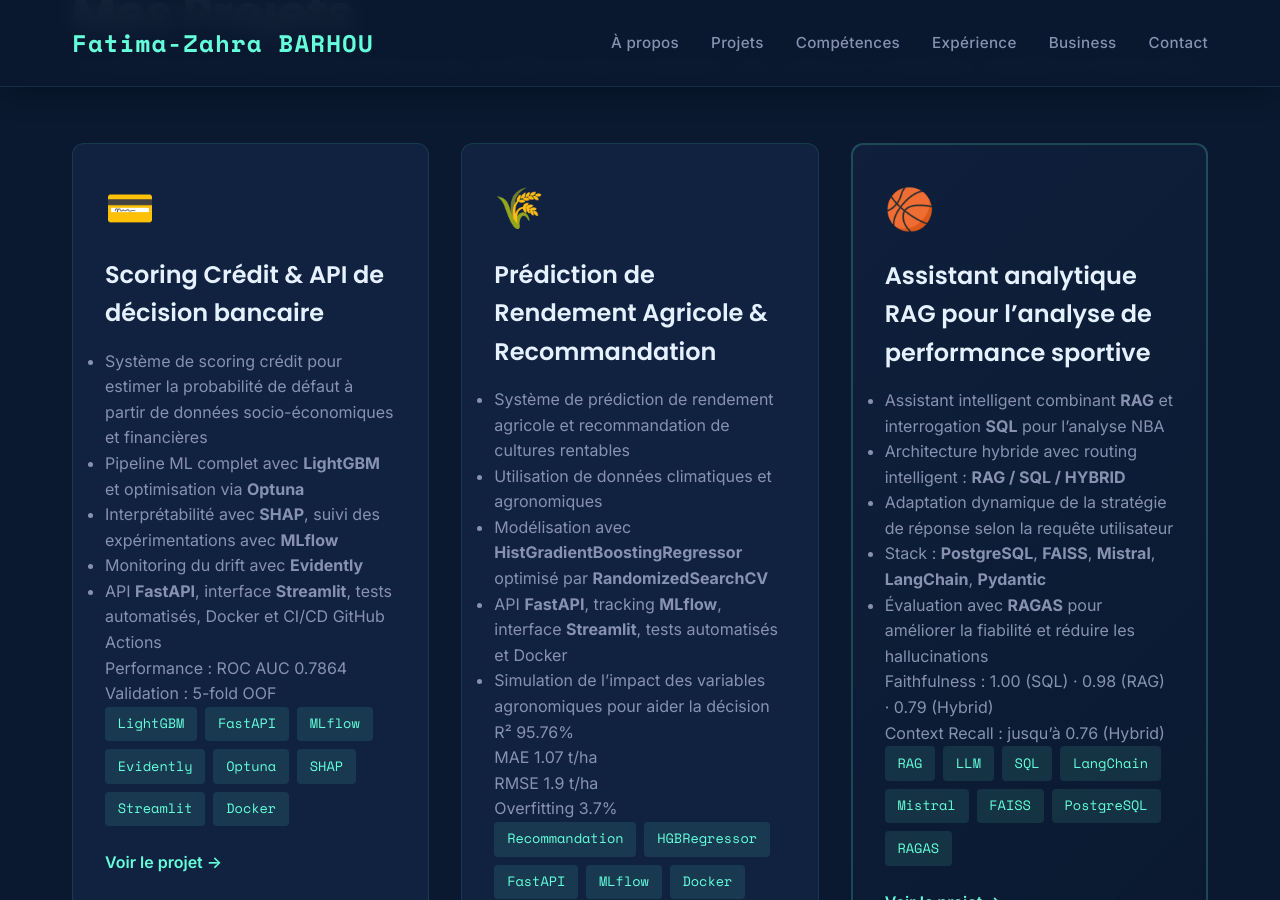
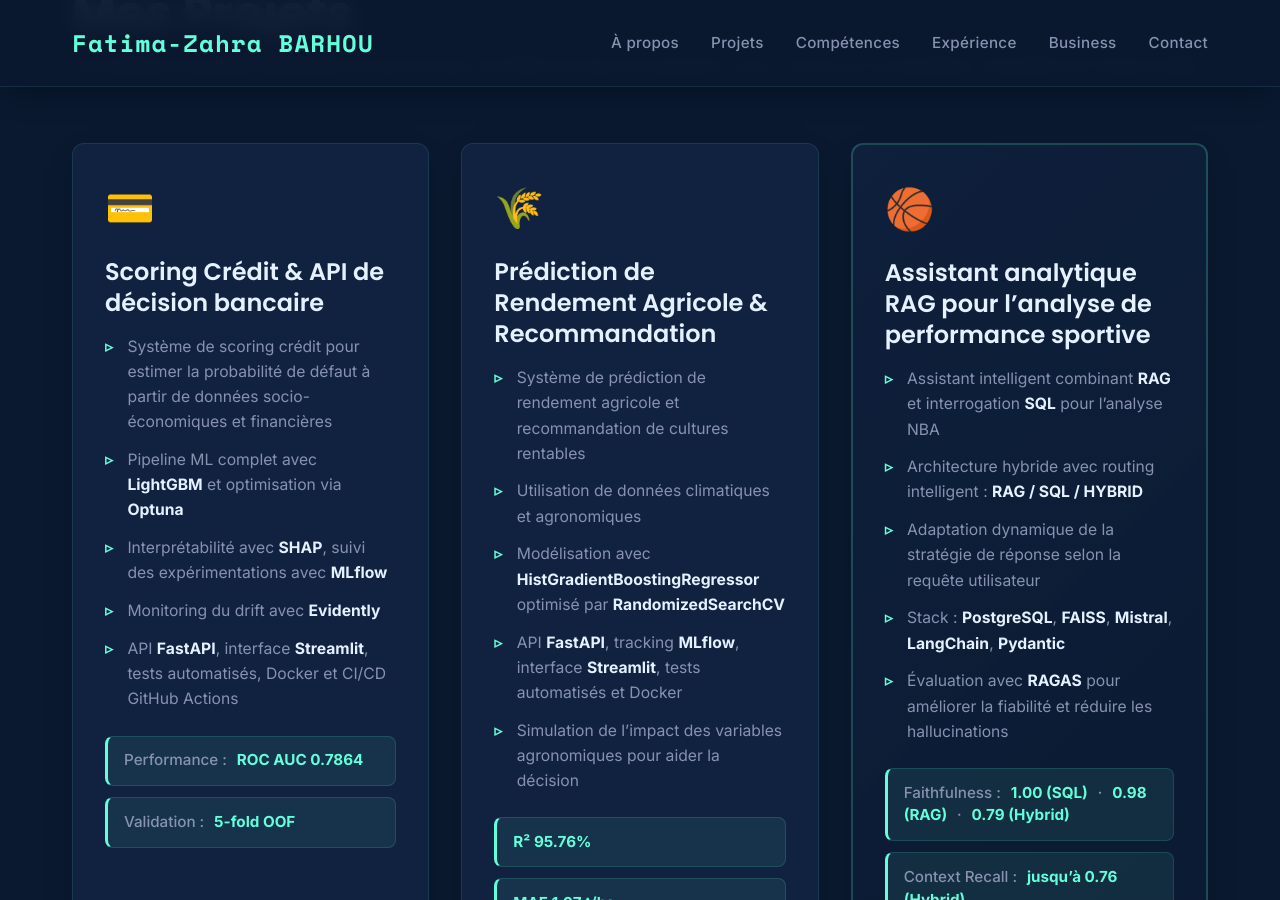
Before and after one commit to Fatima-ZahraB/Fatima-ZahraB.github.io, a Jekyll site: the page built from index.html, in a window 1280 px wide and 900 px high, scrolled down 2078 px. Built offline with Jekyll 4.4.1, drawn with Linux system fonts in a browser that asks for light colours.

Commit message:
Enhance project card styles with list and metrics
Added styles for project list and metrics sections.

```diff
--- a/assets/css/style.scss
+++ b/assets/css/style.scss
@@ -292,7 +292,6 @@ section {
   background: var(--surface-light);
 }
 
-
 /* ============================================
    CARDS - Projets
    ============================================ */
@@ -301,6 +300,7 @@ section {
   grid-template-columns: repeat(auto-fill, minmax(350px, 1fr));
   gap: 2rem;
   margin-top: var(--spacing-md);
+  align-items: stretch;
 }
 
 .project-card {
@@ -311,6 +311,10 @@ section {
   border: 1px solid rgba(100, 255, 218, 0.1);
   position: relative;
   overflow: hidden;
+  box-shadow: var(--shadow);
+  height: 100%;
+  display: flex;
+  flex-direction: column;
 }
 
 .project-card::before {
@@ -359,12 +363,77 @@ section {
   margin-bottom: 1rem;
   font-family: var(--font-heading);
   font-weight: 600;
+  line-height: 1.3;
 }
 
-.project-card p {
+/* Liste projet */
+.project-list {
+  list-style: none;
+  padding: 0;
+  margin: 0 0 1.5rem 0;
+}
+
+.project-list li {
   color: var(--text-secondary);
+  margin-bottom: 0.8rem;
+  padding-left: 1.4rem;
+  position: relative;
+  line-height: 1.6;
+  font-size: 0.98rem;
+}
+
+.project-list li:last-child {
+  margin-bottom: 0;
+}
+
+.project-list li::before {
+  content: '▹';
+  color: var(--secondary);
+  position: absolute;
+  left: 0;
+  top: 0;
+  font-weight: 700;
+}
+
+/* Valeurs importantes dans les bullets */
+.project-list strong {
+  color: var(--text-primary);
+  font-weight: 700;
+}
+
+/* Bloc métriques */
+.project-metrics {
+  display: flex;
+  flex-direction: column;
+  gap: 0.7rem;
   margin-bottom: 1.5rem;
-  line-height: 1.6;
+}
+
+.project-metric {
+  background: rgba(100, 255, 218, 0.08);
+  border: 1px solid rgba(100, 255, 218, 0.14);
+  border-left: 3px solid var(--secondary);
+  border-radius: 8px;
+  padding: 0.8rem 1rem;
+  line-height: 1.5;
+  font-size: 0.95rem;
+}
+
+.metric-label {
+  color: var(--text-secondary);
+  font-weight: 500;
+  margin-right: 0.35rem;
+}
+
+.metric-value {
+  color: var(--secondary);
+  font-weight: 700;
+}
+
+.metric-separator {
+  color: var(--text-secondary);
+  margin: 0 0.35rem;
+  font-weight: 500;
 }
 
 .tech-stack {
@@ -372,6 +441,7 @@ section {
   flex-wrap: wrap;
   gap: 0.5rem;
   margin-bottom: 1.5rem;
+  margin-top: auto;
 }
 
 .tech-tag {
```
